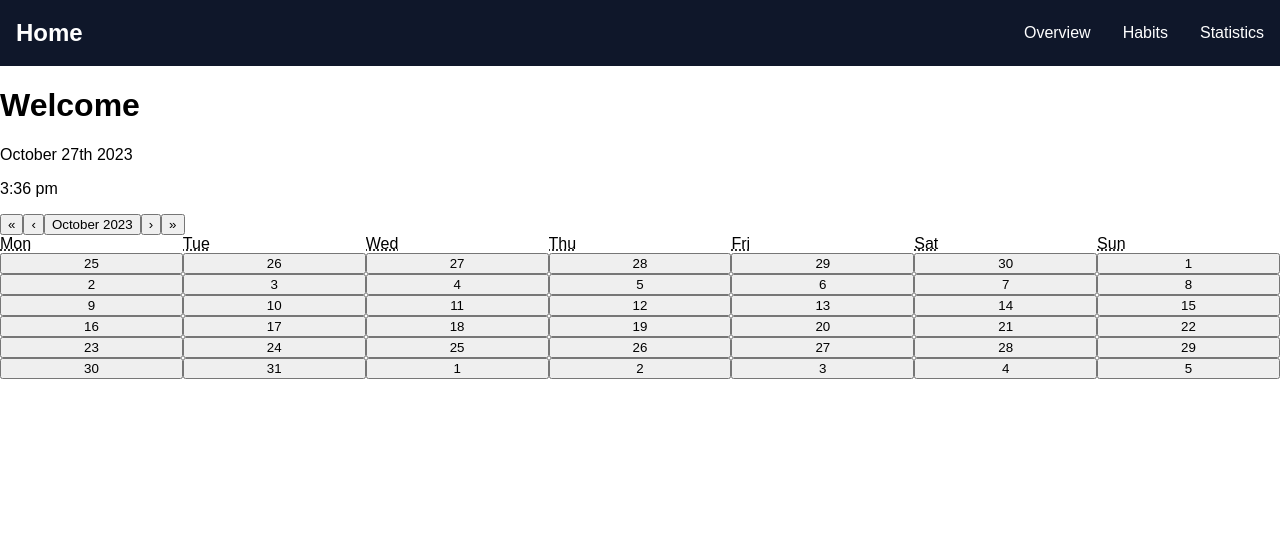
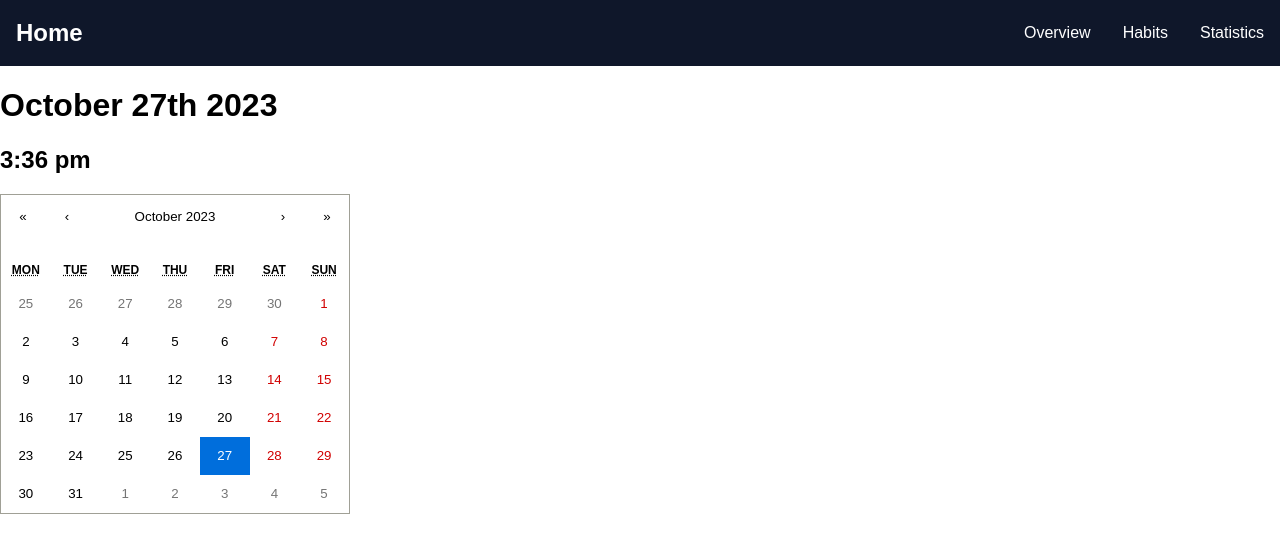
Before and after one commit to mayasaltzman/habit_tracker, a React (Create React App) app in the folder habit-tracker-react/: page / in a window 1280 px wide. Shown: the top 552 px of the page. Built offline with nearby package versions, Linux system fonts and the light colour scheme.

Commit message:
added css file for home

```diff
--- a/habit-tracker-react/src/components/pages/Home.js
+++ b/habit-tracker-react/src/components/pages/Home.js
@@ -1,6 +1,8 @@
 import React, { useState, useEffect } from 'react'
 import moment from 'moment'
 import Calendar from 'react-calendar'
+import 'react-calendar/dist/Calendar.css';
+import './Home.css';
 
 const Home = () => {
     const [date, setDate] = useState(new Date()) //used to set date for calender
@@ -24,18 +26,19 @@ const Home = () => {
     const time = moment().format('h:mm a')
 
     return (
-        <div className='welcome'>
+        <div className='landing'>
             {/* extracts time and returns as string */}
             {/* <p>{String(hours - 12).padStart(2, '0')}:{String(minutes).padStart(2, '0')}</p> */}
             {/* extracts datw and returns as string */}
             {/* <p>{date.toLocaleDateString()}</p> */}
-            <h1>Welcome</h1>
-            <p>{curr}</p>
-            <p>{time}</p>
+            <h1>{curr}</h1>
+            <h2>{time}</h2>
 
+            {/* calendar section */}
             <div className='calendar-container'>
                 <Calendar onChange={setDate} value={date} />
             </div>
+
         </div>
     )
 }
```
Also changed, not shown: habit-tracker-react/src/components/pages/Home.css (added).
